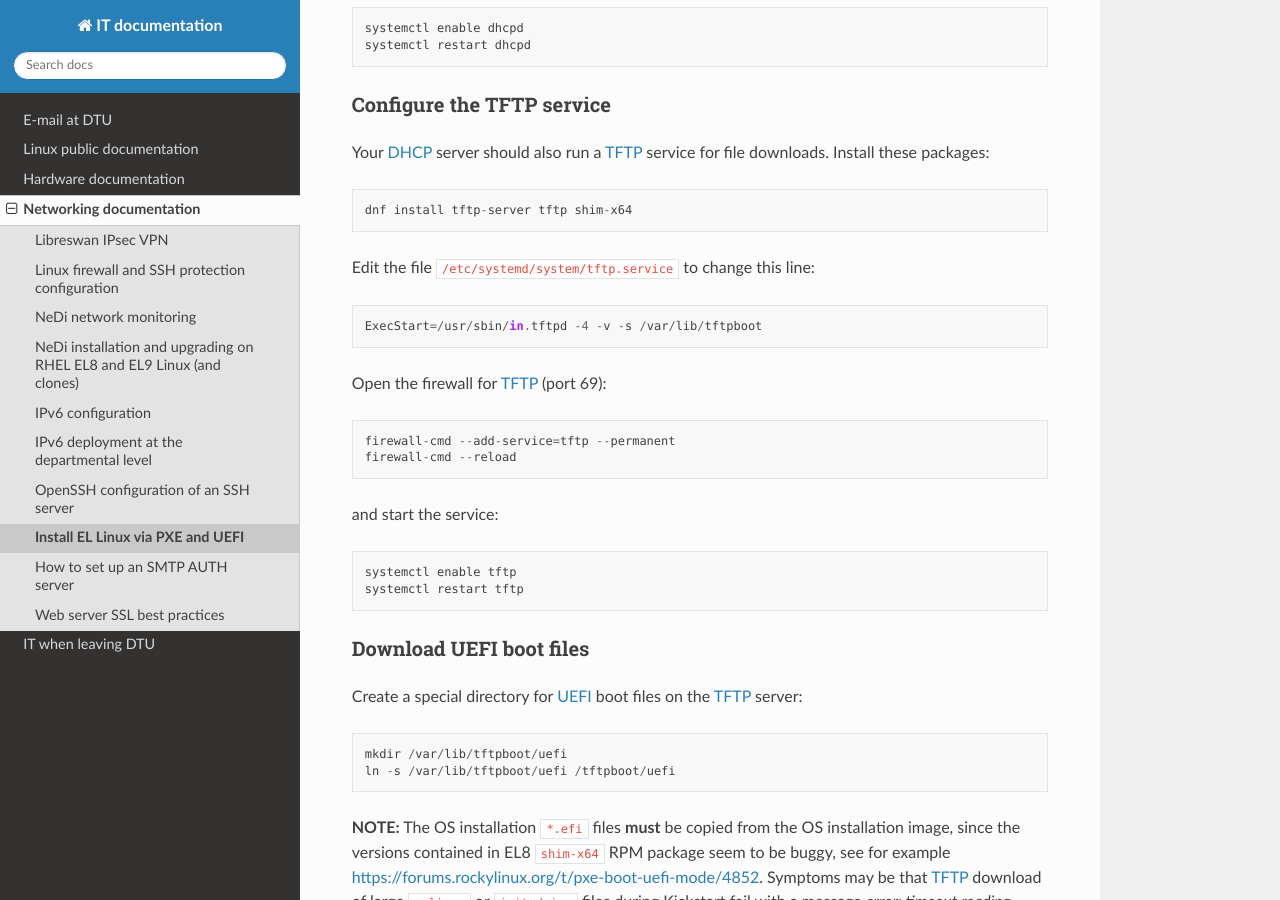
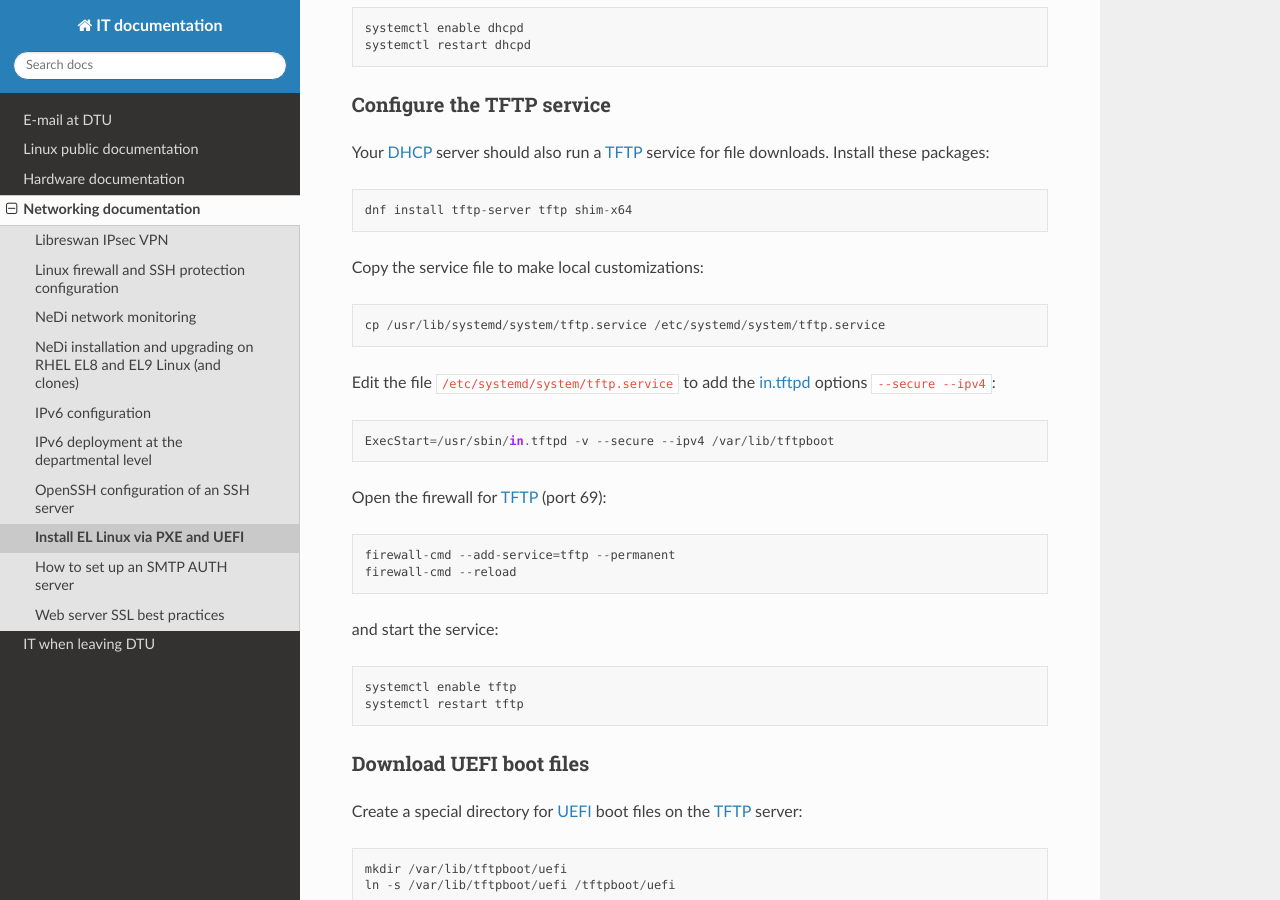
Before and after one commit to OleHolmNielsen/ITwiki, a Sphinx documentation site: the page built from docs/PXE_and_UEFI.rst, in a window 1280 px wide and 900 px high, scrolled down 2590 px. Built offline with Sphinx 7.4.7 and the Read the Docs theme 3.1.0, drawn with Linux system fonts in a browser that asks for light colours; some of the changed text lies outside the part shown.

Commit message:
Minor edits DHCP and TFTP

```diff
--- a/docs/PXE_and_UEFI.rst
+++ b/docs/PXE_and_UEFI.rst
@@ -116,9 +116,13 @@ Install these packages::
 
   dnf install tftp-server tftp shim-x64
 
-Edit the file ``/etc/systemd/system/tftp.service`` to change this line::
+Copy the service file to make local customizations::
 
-  ExecStart=/usr/sbin/in.tftpd -4 -v -s /var/lib/tftpboot
+  cp /usr/lib/systemd/system/tftp.service /etc/systemd/system/tftp.service
+
+Edit the file ``/etc/systemd/system/tftp.service`` to add the in.tftpd_ options ``--secure --ipv4``::
+
+  ExecStart=/usr/sbin/in.tftpd -v --secure --ipv4 /var/lib/tftpboot
 
 Open the firewall for TFTP_ (port 69)::
 
@@ -129,6 +133,8 @@ and start the service::
 
   systemctl enable tftp
   systemctl restart tftp
+
+.. _in.tftpd: https://linux.die.net/man/8/in.tftpd
 
 Download UEFI boot files
 ---------------------------
```
Also changed, not shown: other parts of docs/PXE_and_UEFI.rst (+2 -2 lines).
